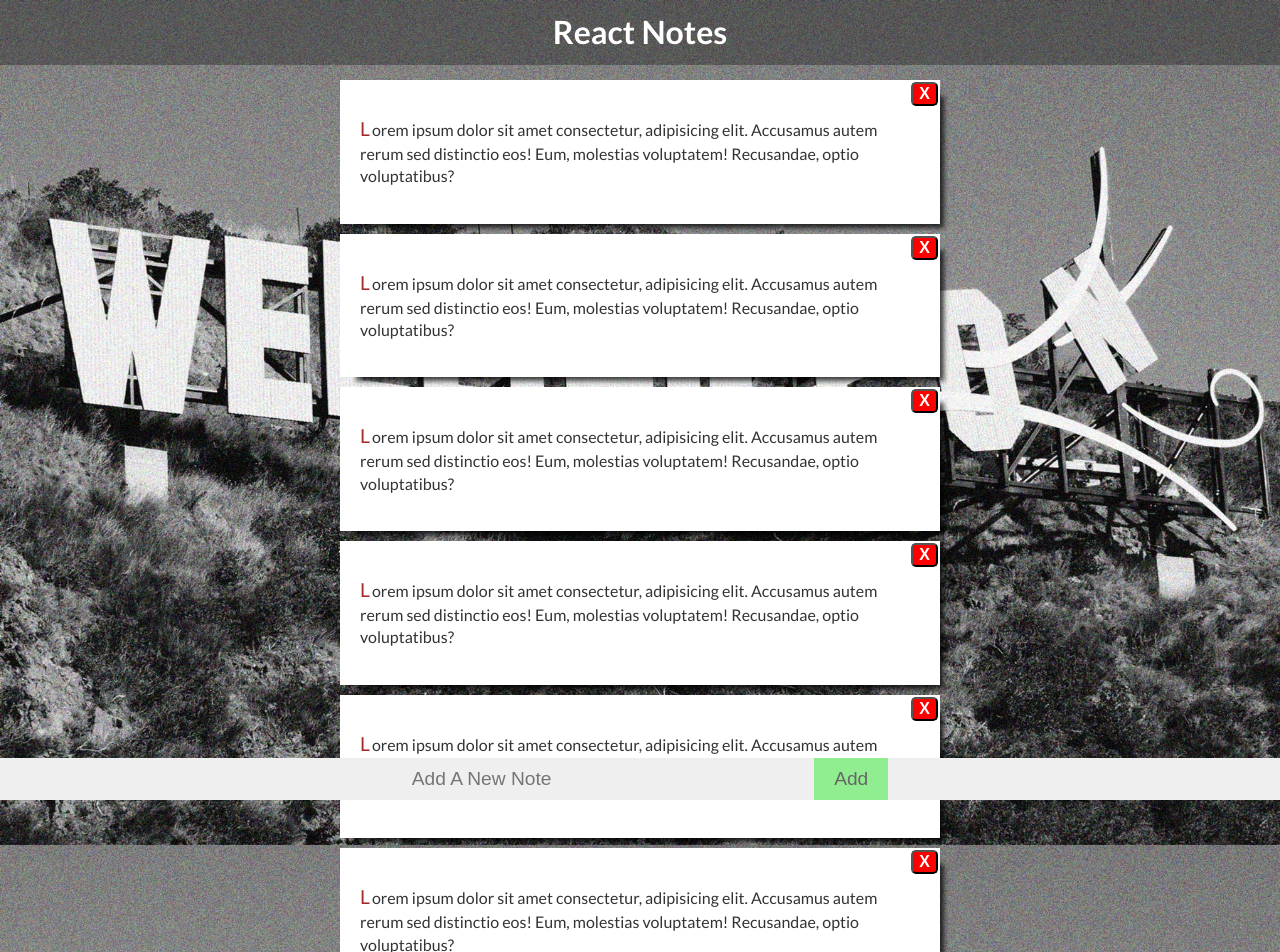
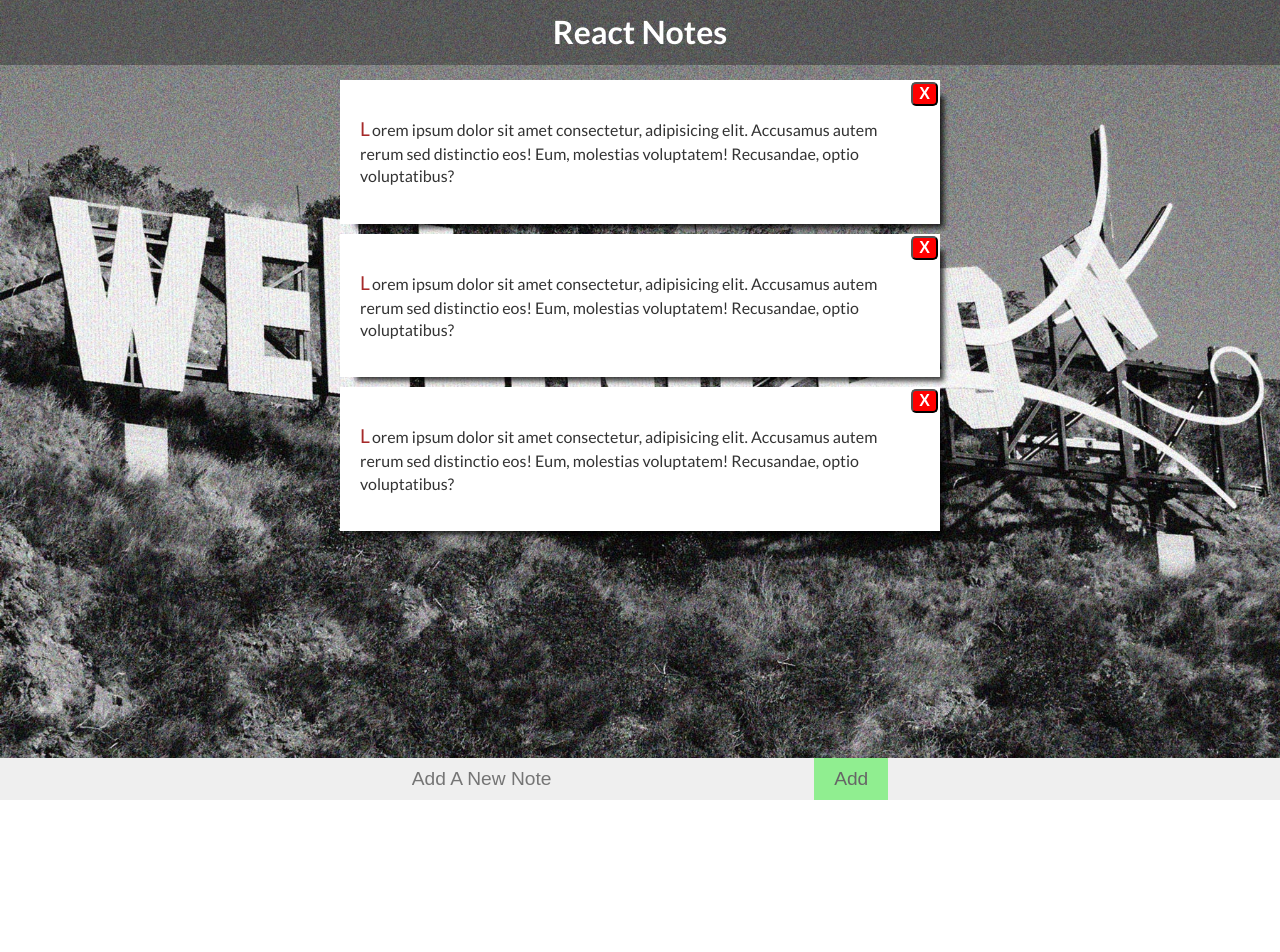
Before and after one commit to julianleahy/react-notes, a React (Create React App) app: page / in a window 1280 px wide. Shown: the top 952 px of the page. After the commit the page ends 800 px from the top, so only its background shows below. Built offline with nearby package versions, Linux system fonts and the light colour scheme.

Commit message:
map note obj and pass props to note component

```diff
--- a/src/App.js
+++ b/src/App.js
@@ -14,19 +14,19 @@ class App extends Component {
   }
 
   render() {
+
+    const notes = this.state.note.map(note => {
+      return <Note title={note.noteTitle} key={note.noteId} />
+    })
+
+
     return (
       <div className="App">
         <div className="NoteHeading">
           <h1>React Notes</h1>
         </div>
         <div className="NoteWrapper">
-          <Note />
-          <Note />
-          <Note />
-          <Note />
-          <Note />
-          <Note />
-          <Note />
+          {notes}
         </div>
         <footer className="NoteInputWrap">
           <NoteInput />
```
